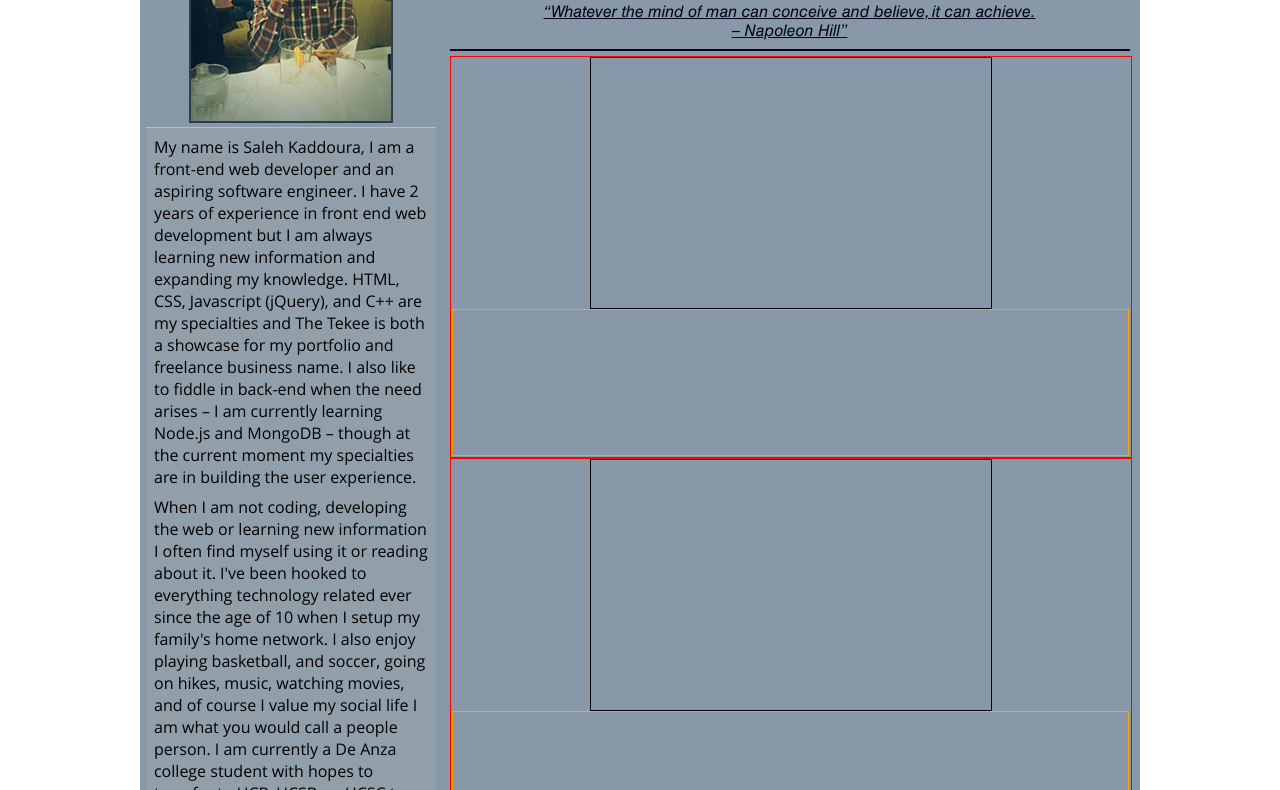
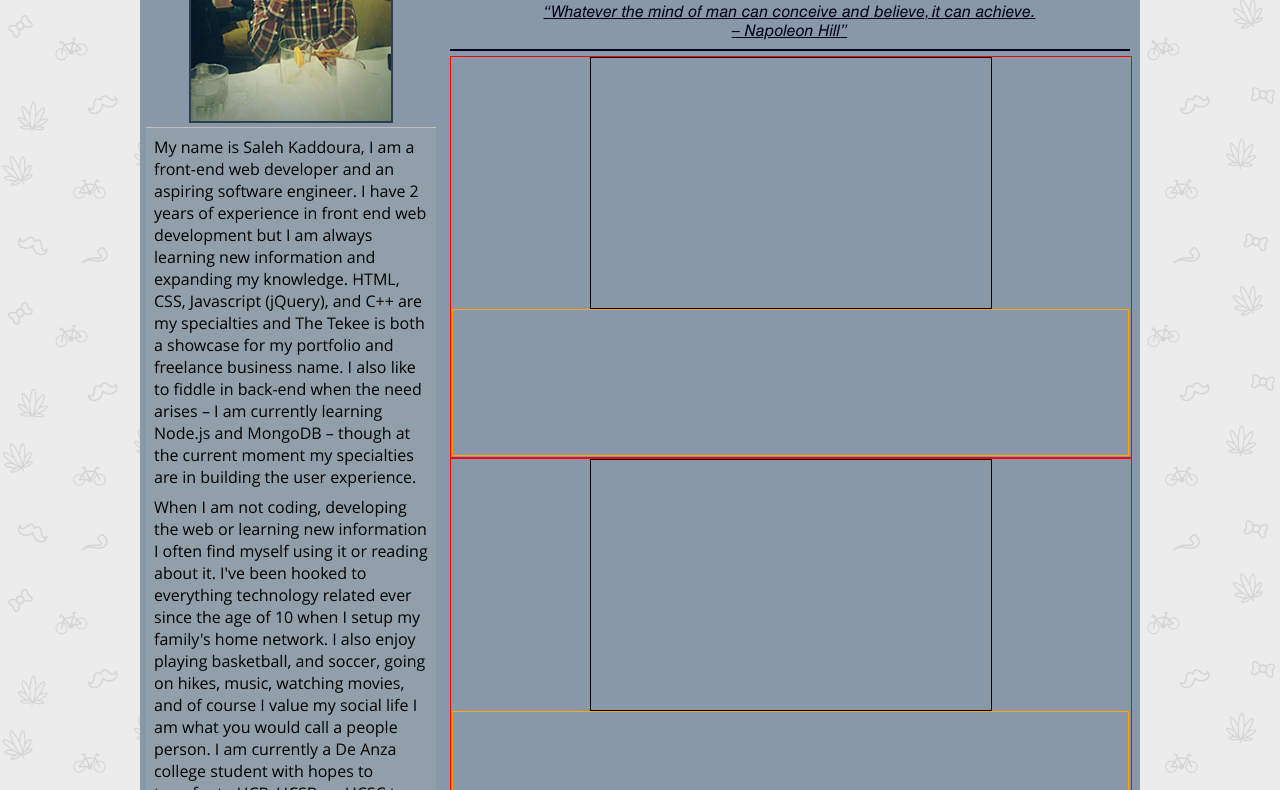
Before and after one commit to salehkaddoura/Tekee, a website: page public/index.html in a window 1280 px wide. Shown: the part 156-946 px from the top of the page. Drawn offline with Linux system fonts and the light colour scheme; the site is published under a folder, as on GitHub Pages, so addresses that start at the root find nothing.

Commit message:
attempt at fixing filepath for bg image

```diff
--- a/public/css/stylesheet.css
+++ b/public/css/stylesheet.css
@@ -73,7 +73,7 @@ html, body {
     text-shadow: 1px 1px 1px rgba(0,0,0,0.004);
     padding: 0;
     margin: 0;
-    background: url("/public/sativa.png") repeat ;
+    background: url("../sativa.png") repeat ;
     /*width: 100%;
     height: 100%;
     -webkit-background-size: cover;
```
